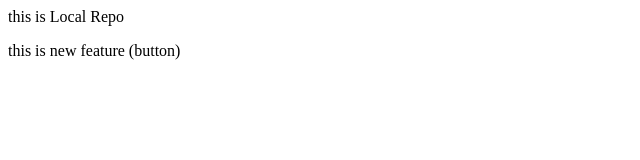
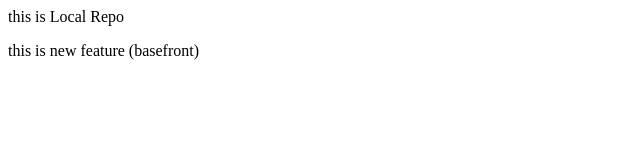
Before and after one commit to AdityaMore007/localrepo, a plain HTML site: page index.html in a window 1280 px wide. Shown: the full height of the page, 0-640 px from the left. Drawn offline with Linux system fonts and the light colour scheme.

Commit message:
add basefront

```diff
--- a/index.html
+++ b/index.html
@@ -1,2 +1,2 @@
 <p>this is Local Repo</p>
-<p>this is new feature (button)</p>
+<p>this is new feature (basefront)</p>
```
